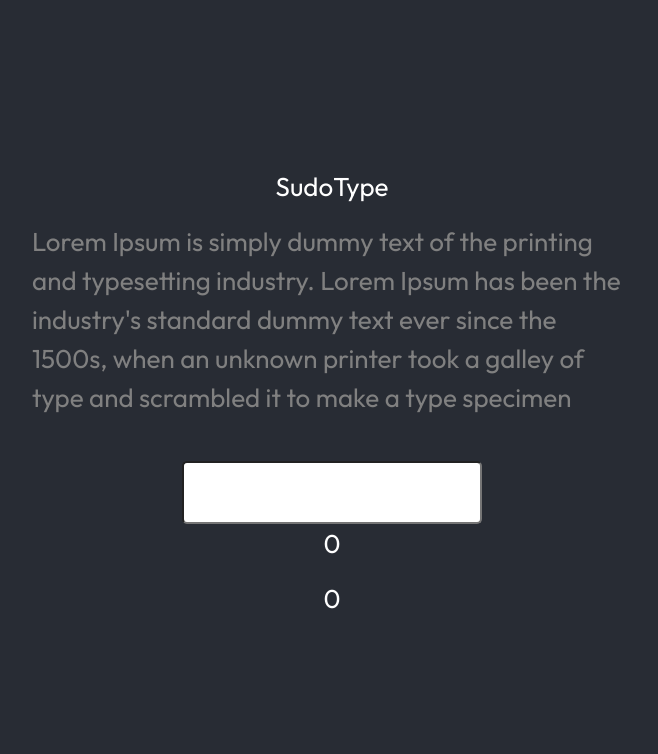
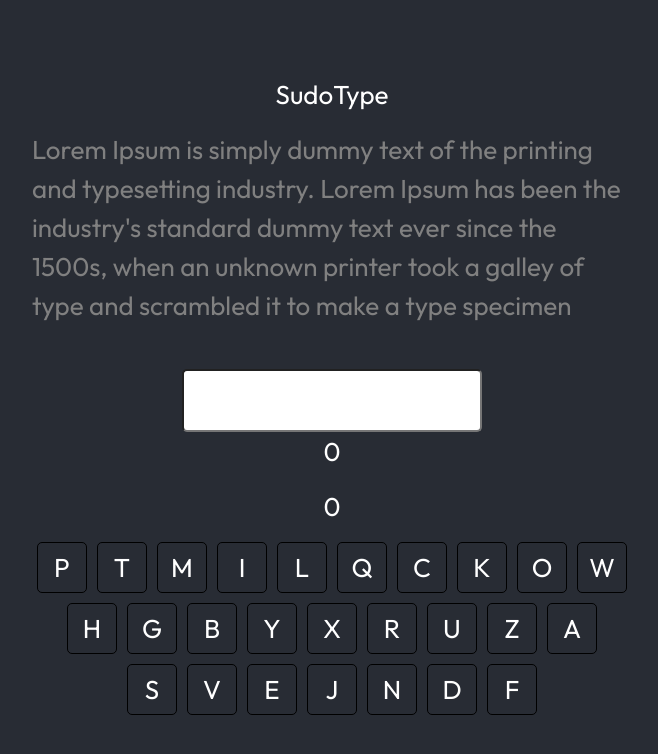
Before and after one commit to TheIvanHu/Knoggin, a React app: page /sudotype in a window 1280 px wide. Both pictures are taken after a click on the picture 925 px from the left and 579 px from the top of the page. Shown: the top 754 px of the page, without its empty margins (308-966 px from the left). Built offline with nearby package versions, Linux system fonts and the light colour scheme; the HTML template or start-up script is replaced by a standard one.

Commit message:
feat: implement random keys

```diff
--- a/src/pages/SudoType.tsx
+++ b/src/pages/SudoType.tsx
@@ -1,25 +1,63 @@
 import * as React from "react";
 import "./styles.scss";
 import { useNavigate } from "react-router-dom";
+import { textToMatch, keys } from "./constants";
 
-const textToMatch =
-  "Lorem Ipsum is simply dummy text of the printing and typesetting industry. Lorem Ipsum has been the industry's standard dummy text ever since the 1500s, when an unknown printer took a galley of type and scrambled it to make a type specimen book. It has survived not only five centuries, but also the leap into electronic typesetting, remaining essentially unchanged. It was popularised in the 1960s with the release of Letraset sheets containing Lorem Ipsum passages, and more recently with desktop publishing software like Aldus PageMaker including versions of Lorem Ipsum.";
+const KeyBox: React.FC<any> = ({ letter }) => {
+  return (
+    <div
+      style={{
+        border: "1px solid black",
+        borderRadius: "5px",
+        padding: "5px",
+        width: "50px",
+        textAlign: "center",
+      }}
+    >
+      {letter.toUpperCase()}
+    </div>
+  );
+};
 
-const isLetter = (key) => key >= "a" && key <= "z";
+const KeyRow: React.FC<any> = ({ keys }) => {
+  return (
+    <div
+      style={{
+        display: "flex",
+        flexDirection: "row",
+        gap: "10px",
+        marginBottom: "10px",
+      }}
+    >
+      {keys.map((letter, key) => {
+        return <KeyBox key={key} letter={letter} />;
+      })}
+    </div>
+  );
+};
 
-const KeyBox: React.FC = () => {
-  return null;
+const KeyBoard: React.FC<any> = ({ randomKeys }) => {
+  let firstTenKeys = randomKeys.slice(0, 10);
+  let secondNineKeys = randomKeys.slice(10, 19);
+  let thirdSevenKeys = randomKeys.slice(19, 26);
+
+  return (
+    <>
+      <KeyRow keys={firstTenKeys} />
+      <KeyRow keys={secondNineKeys} />
+      <KeyRow keys={thirdSevenKeys} />
+    </>
+  );
 };
 
 const SudoType: React.FC = () => {
-  const navigate = useNavigate();
-
   const [correctText, setCorrectText] = React.useState("");
   const [amountOfWrongLetters, setAmountOfWrongLetters] = React.useState(0);
   const [wpm, setWpm] = React.useState(0);
   const [isGameOver, setIsGameOver] = React.useState(false);
   const [isGameStarted, setIsGameStarted] = React.useState(false);
   const [startTime, setStartTime] = React.useState(0);
+  const [randomKeys, setRandomKeys] = React.useState([]);
 
   const calculateWpm = () => {
     const time = Date.now() - startTime;
@@ -33,16 +71,37 @@ const SudoType: React.FC = () => {
       setStartTime(Date.now());
     }
 
+    if (!e.key) return;
+
     if (e.key === "Backspace") {
       setCorrectText(correctText.slice(0, -1));
+      return;
+    }
+
+    let convertedKey;
+    if (e.key === " ") {
+      convertedKey = " ";
     } else {
-      const newCorrectText = correctText + e.key;
-      // Check if the new correct text is the same as the text to match
-      if (textToMatch.indexOf(newCorrectText) === 0) {
-        setCorrectText(newCorrectText);
-      } else if (/[a-zA-Z0-9-_ ]/.test(String.fromCharCode(e.keyCode))) {
+      const isUppercase = e.key.toUpperCase() === e.key;
+
+      const keyIndex = keys.indexOf(e.key.toLowerCase());
+
+      if (!randomKeys[keyIndex]) {
         setAmountOfWrongLetters(amountOfWrongLetters + 1);
+        return;
       }
+
+      convertedKey = isUppercase
+        ? randomKeys[keyIndex].toUpperCase()
+        : randomKeys[keyIndex];
+    }
+
+    const newCorrectText = correctText + convertedKey;
+    // Check if the new correct text is the same as the text to match
+    if (textToMatch.indexOf(newCorrectText) === 0) {
+      setCorrectText(newCorrectText);
+    } else if (/[a-zA-Z0-9-_ ]/.test(String.fromCharCode(e.keyCode))) {
+      setAmountOfWrongLetters(amountOfWrongLetters + 1);
     }
 
     calculateWpm();
@@ -51,6 +110,11 @@ const SudoType: React.FC = () => {
   const onKeyUp = (e: React.KeyboardEvent<HTMLInputElement>) => {
     e.target.value = "";
   };
+
+  React.useEffect(() => {
+    const copyKeys = keys.slice(0);
+    setRandomKeys(copyKeys.sort(() => Math.random() - 0.5));
+  }, []);
 
   return (
     <div id="home">
@@ -83,6 +147,8 @@ const SudoType: React.FC = () => {
 
       <p> {amountOfWrongLetters} </p>
       <p> {wpm} </p>
+
+      <KeyBoard randomKeys={randomKeys} />
     </div>
   );
 };
--- /dev/null
+++ b/src/pages/constants.ts
@@ -0,0 +1,31 @@
+export const keys = [
+  "q",
+  "w",
+  "e",
+  "r",
+  "t",
+  "y",
+  "u",
+  "i",
+  "o",
+  "p",
+  "a",
+  "s",
+  "d",
+  "f",
+  "g",
+  "h",
+  "j",
+  "k",
+  "l",
+  "z",
+  "x",
+  "c",
+  "v",
+  "b",
+  "n",
+  "m",
+];
+
+export const textToMatch =
+  "Lorem Ipsum is simply dummy text of the printing and typesetting industry. Lorem Ipsum has been the industry's standard dummy text ever since the 1500s, when an unknown printer took a galley of type and scrambled it to make a type specimen book. It has survived not only five centuries, but also the leap into electronic typesetting, remaining essentially unchanged. It was popularised in the 1960s with the release of Letraset sheets containing Lorem Ipsum passages, and more recently with desktop publishing software like Aldus PageMaker including versions of Lorem Ipsum.";
```
